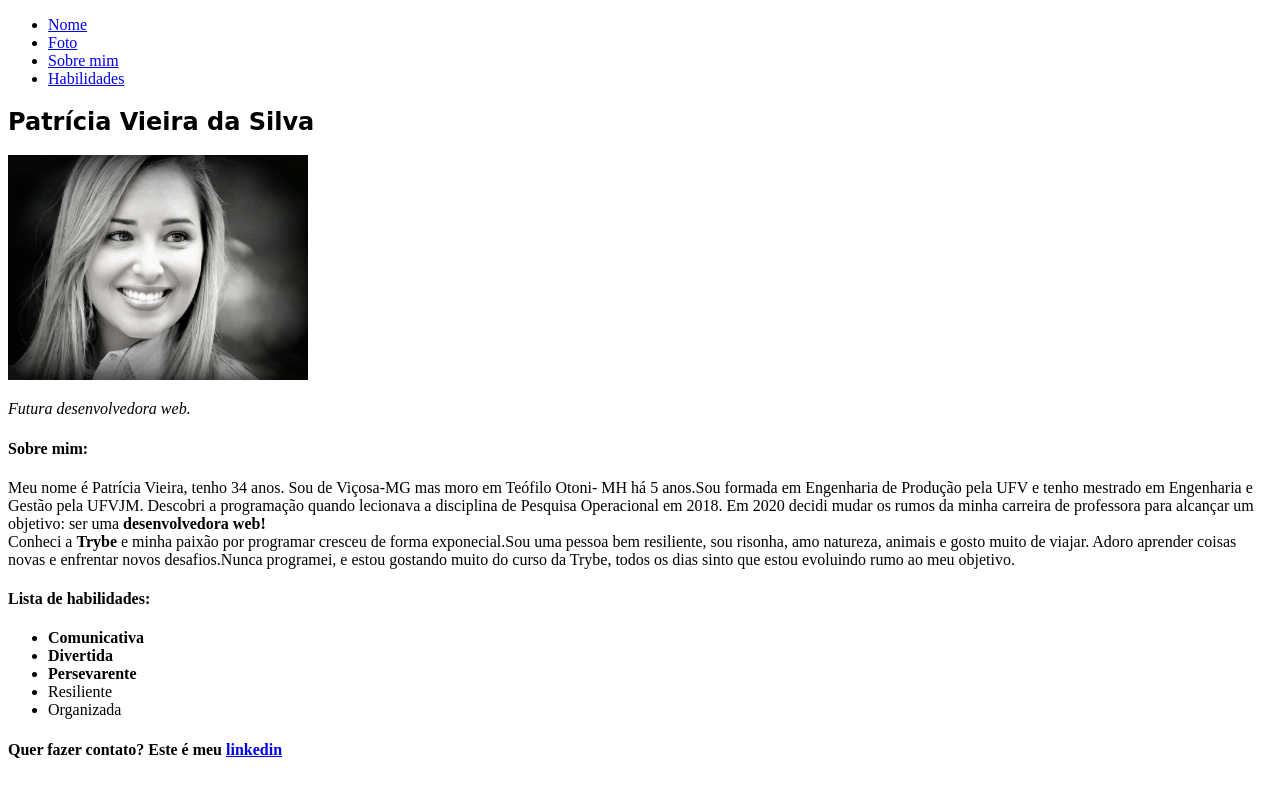
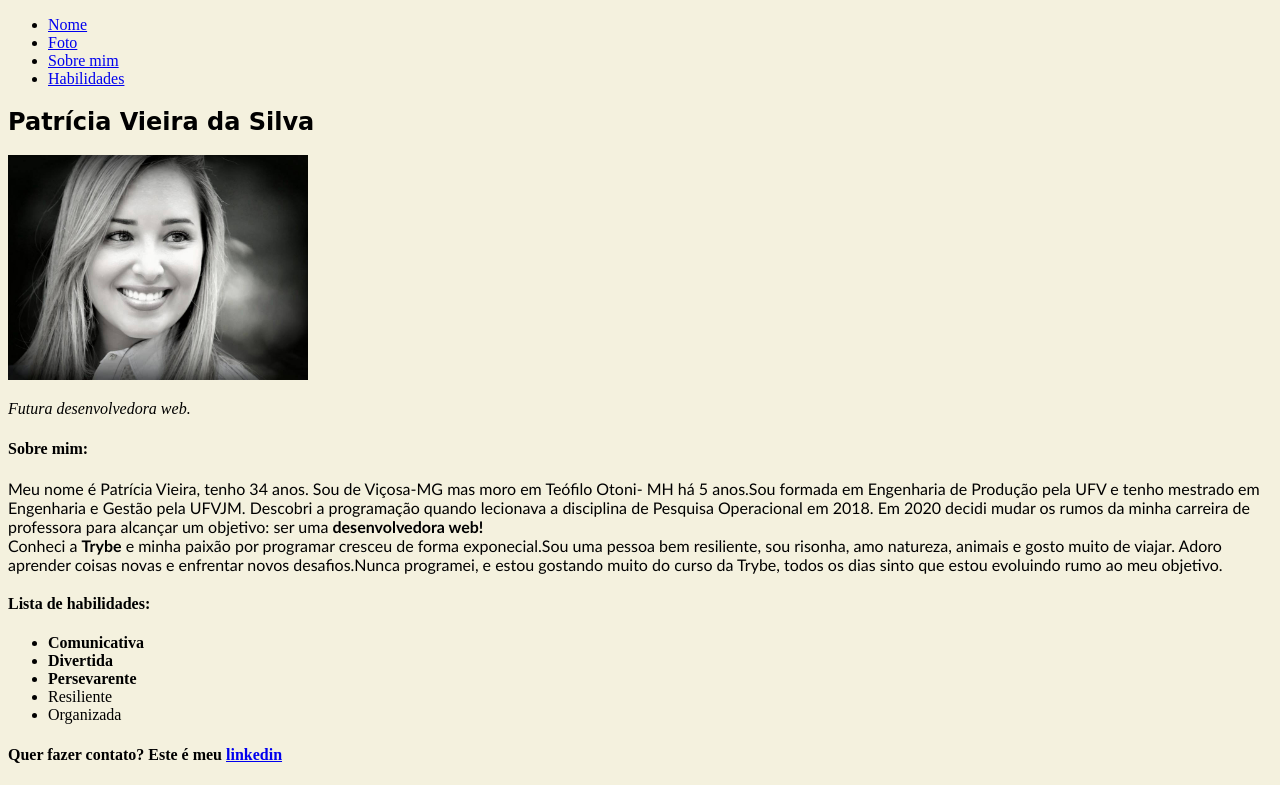
Before and after one commit to patriciavsilva/patriciavsilva.github.io, a plain HTML site: page index.html in a window 1280 px wide. Shown: the part 105-890 px from the top of the page. Drawn offline with Linux system fonts and the light colour scheme.

Commit message:
Alteraçao de fontes e background

```diff
--- a/index.html
+++ b/index.html
@@ -6,7 +6,13 @@
   </head>
   <style>
     h2 {
-      font-family: cursive;
+      font-family:cursive;
+    }
+    .font-dif {
+      font-family:'Gill Sans', 'Gill Sans MT', Calibri, 'Trebuchet MS', sans-serif
+    }
+    body {
+      background-color: #f4f1de;
     }
   </style>
   <body>
@@ -15,14 +21,14 @@
     <ul>
 <li><a href="#Nome">Nome</a></li>
 <li><a href="#Foto">Foto</a></li>
-<li><a href="#Sobre mim">Sobre mim</a></li>
+<li><a href="#sobre-mim">Sobre mim</a></li>
 <li><a href="#Habilidades">Habilidades</a></li>
     </ul>
     <h2 id="Nome">Patrícia Vieira da Silva </h2>
     <img id="Foto" src= "patricia.jpg" width="300px">
 <p><em> Futura desenvolvedora web. </em></p>
 <h4><strong> Sobre mim: </strong></h4>
-<p id="Sobre mim">Meu nome é Patrícia Vieira, tenho 34 anos. Sou de Viçosa-MG mas moro em Teófilo Otoni- MH há 5 anos.Sou formada em Engenharia de Produção pela UFV e tenho mestrado em Engenharia e Gestão pela UFVJM. Descobri a programação quando lecionava a disciplina de Pesquisa Operacional em 2018. Em 2020 decidi mudar os rumos da minha carreira de professora para alcançar um objetivo: ser uma <strong>desenvolvedora web!</strong><br> Conheci a <strong>Trybe</strong> e minha paixão por programar cresceu de forma exponecial.Sou uma pessoa bem resiliente, sou risonha, amo natureza, animais e gosto muito de viajar. Adoro aprender coisas novas e enfrentar novos desafios.Nunca programei, e estou gostando muito do curso da Trybe, todos os dias sinto que estou evoluindo rumo ao meu objetivo.  </p>
+<p id="sobre-mim" class="font-dif">Meu nome é Patrícia Vieira, tenho 34 anos. Sou de Viçosa-MG mas moro em Teófilo Otoni- MH há 5 anos.Sou formada em Engenharia de Produção pela UFV e tenho mestrado em Engenharia e Gestão pela UFVJM. Descobri a programação quando lecionava a disciplina de Pesquisa Operacional em 2018. Em 2020 decidi mudar os rumos da minha carreira de professora para alcançar um objetivo: ser uma <strong>desenvolvedora web!</strong><br> Conheci a <strong>Trybe</strong> e minha paixão por programar cresceu de forma exponecial.Sou uma pessoa bem resiliente, sou risonha, amo natureza, animais e gosto muito de viajar. Adoro aprender coisas novas e enfrentar novos desafios.Nunca programei, e estou gostando muito do curso da Trybe, todos os dias sinto que estou evoluindo rumo ao meu objetivo.  </p>
 <h4 id="Habilidades">Lista de habilidades: </h4>
 <ul>
 <li> <strong>Comunicativa</strong></li>
```
